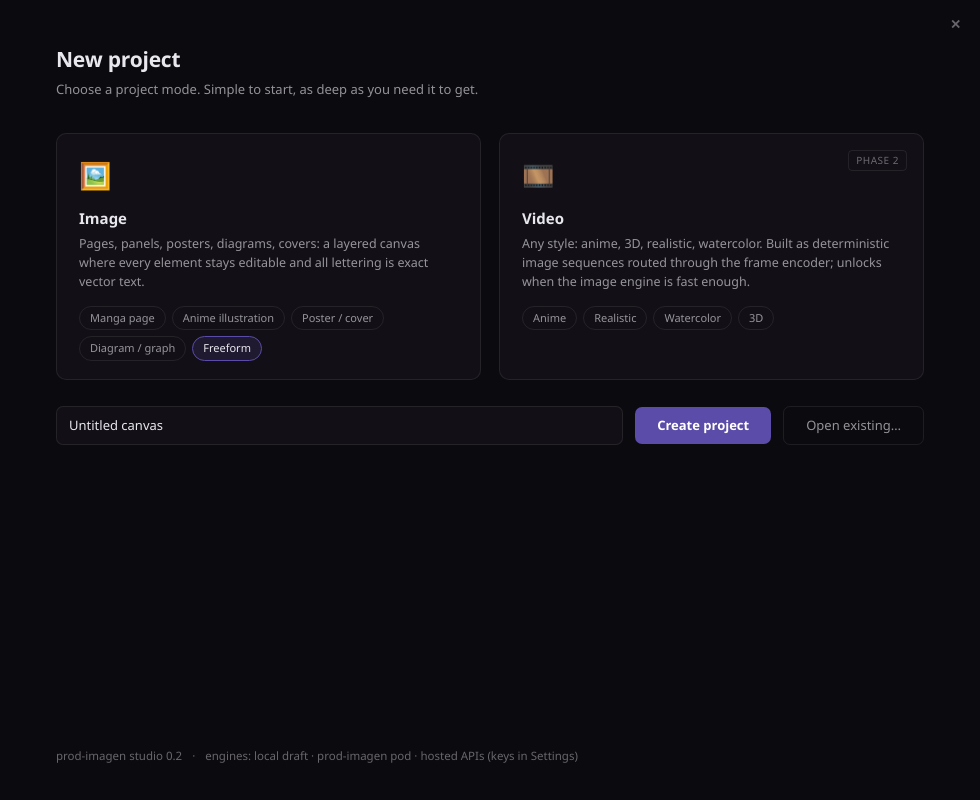
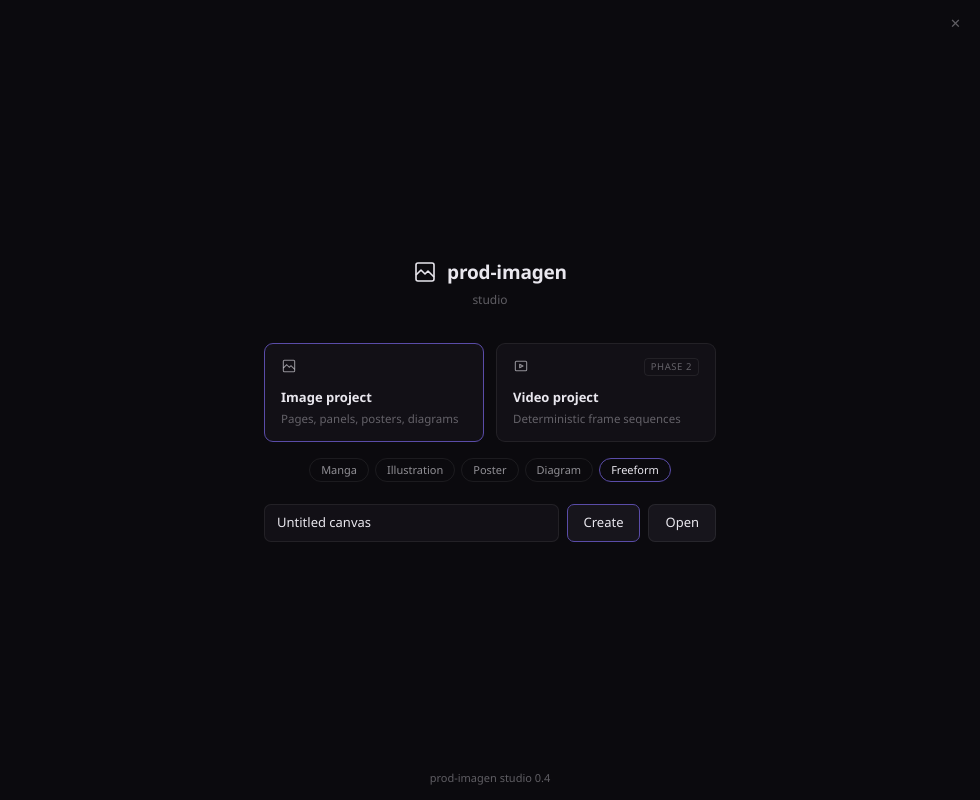
Before and after one commit to Anuj-Attri/prod-imagen-studio, an Electron app: page studio/launcher.html in a window 980 px wide. Both pictures are taken after a click on the element "Freeform". Drawn offline with Linux system fonts and the light colour scheme.

Commit message:
studio 0.4.1: minimal launcher, agent rename, purple diet, emoji-free

```diff
--- a/studio/editor.js
+++ b/studio/editor.js
@@ -385,8 +385,8 @@ function renderLayerList() {
     row.innerHTML =
       `<span class="glyph">${ICONS[layer.type] || ""}</span>` +
       `<span class="name">${escapeHtml(layer.name)}</span>` +
-      `<span class="mini vis ${layer.visible ? "" : "engaged"}" title="show / hide">${layer.visible ? "👁" : "–"}</span>` +
-      `<span class="mini lock ${layer.locked ? "engaged" : ""}" title="lock">${layer.locked ? "🔒" : "○"}</span>`;
+      `<span class="mini vis ${layer.visible ? "" : "engaged"}" title="show or hide">${layer.visible ? "●" : "○"}</span>` +
+      `<span class="mini lock ${layer.locked ? "engaged" : ""}" title="lock">${layer.locked ? "L" : "U"}</span>`;
     row.addEventListener("click", (event) => {
       if (event.target.classList.contains("vis")) { layer.visible = !layer.visible; renderCanvas(); return; }
       if (event.target.classList.contains("lock")) { layer.locked = !layer.locked; renderCanvas(); return; }
@@ -790,7 +790,7 @@ async function sendChat() {
     thinking.textContent = result.reply;
     chatHistory.push({ role: "assistant", content: result.reply });
   } catch (error) {
-    thinking.textContent = "Yoru is offline: " + error.message;
+    thinking.textContent = "Agent offline: " + error.message;
   }
 }
 function appendMsg(kind, text) {
--- a/studio/launcher.html
+++ b/studio/launcher.html
@@ -5,152 +5,131 @@
   <title>prod-imagen studio</title>
   <style>
     :root {
-      --bg: #0b0a0e; --surface: #121016; --surface-2: #17151c; --edge: rgba(255,255,255,0.08);
-      --ink: #e9e7ee; --ink-2: rgba(233,231,238,0.62); --ink-3: rgba(233,231,238,0.42); --accent: #5a4ca8;
+      --bg: #0b0a0e; --surface: #121016; --surface-2: #17151c;
+      --hairline: rgba(255,255,255,0.07); --hairline-strong: rgba(255,255,255,0.14);
+      --ink: #e9e7ee; --ink-2: rgba(233,231,238,0.60); --ink-3: rgba(233,231,238,0.38);
+      --accent: #5a4ca8;
     }
     * { box-sizing: border-box; margin: 0; user-select: none; }
     body {
       background: var(--bg); color: var(--ink); height: 100vh;
       font: 13px/1.5 "Segoe UI", system-ui, sans-serif;
-      display: flex; flex-direction: column; padding: 44px 56px 36px;
+      display: flex; flex-direction: column; align-items: center; justify-content: center;
     }
-    h1 { font-size: 21px; font-weight: 650; letter-spacing: -0.01em; }
-    .sub { color: var(--ink-2); margin-top: 4px; font-size: 13px; }
-    .modes { display: grid; grid-template-columns: 1fr 1fr; gap: 18px; margin-top: 34px; }
-    .mode {
-      background: var(--surface); border: 1px solid var(--edge); border-radius: 10px;
-      padding: 22px 22px 18px; cursor: pointer; transition: border-color 120ms, transform 120ms;
+    .drag-strip { position: fixed; top: 0; left: 0; right: 92px; height: 40px; -webkit-app-region: drag; }
+    #win-close {
+      position: fixed; top: 6px; right: 8px; width: 38px; height: 30px;
+      background: transparent; border: none; color: var(--ink-3); border-radius: 6px; cursor: pointer;
     }
-    .mode:hover { border-color: var(--accent); transform: translateY(-1px); }
-    .mode .glyph { font-size: 26px; }
-    .mode h2 { font-size: 15px; margin: 12px 0 4px; }
-    .mode p { color: var(--ink-2); font-size: 12.5px; line-height: 1.55; }
-    .mode .kinds { margin-top: 14px; display: flex; flex-wrap: wrap; gap: 6px; }
+    #win-close:hover { background: #b3352c; color: #fff; }
+    .wordmark { display: flex; align-items: center; gap: 10px; margin-bottom: 4px; }
+    .wordmark svg { width: 24px; height: 24px; color: var(--ink); }
+    .wordmark b { font-size: 19px; font-weight: 650; letter-spacing: -0.01em; }
+    .sub { color: var(--ink-3); font-size: 12px; margin-bottom: 34px; }
+    .sub a { color: var(--accent); text-decoration: none; }
+    .tiles { display: grid; grid-template-columns: 220px 220px; gap: 12px; }
+    .tile {
+      background: var(--surface); border: 1px solid var(--hairline); border-radius: 9px;
+      padding: 14px 16px; cursor: pointer; transition: border-color 120ms;
+    }
+    .tile:hover { border-color: var(--hairline-strong); }
+    .tile.sel { border-color: var(--accent); }
+    .tile svg { width: 16px; height: 16px; color: var(--ink-2); margin-bottom: 9px; }
+    .tile h2 { font-size: 13px; font-weight: 600; }
+    .tile p { color: var(--ink-3); font-size: 11.5px; margin-top: 2px; }
+    .tile .tag { float: right; font-size: 9.5px; letter-spacing: 0.06em; color: var(--ink-3); border: 1px solid var(--hairline); border-radius: 4px; padding: 1px 6px; }
+    .kinds { display: flex; gap: 6px; margin: 16px 0 22px; }
     .kind {
-      font-size: 11px; color: var(--ink-2); border: 1px solid var(--edge);
-      border-radius: 99px; padding: 3px 10px; cursor: pointer;
+      font-size: 11px; color: var(--ink-2); border: 1px solid var(--hairline);
+      border-radius: 99px; padding: 3px 11px; cursor: pointer;
     }
-    .kind:hover, .kind.sel { color: var(--ink); border-color: var(--accent); background: rgba(90,76,168,0.18); }
-    .mode.video { position: relative; }
-    .mode.video .badge {
-      position: absolute; top: 16px; right: 16px; font-size: 10px; letter-spacing: 0.05em;
-      color: var(--ink-3); border: 1px solid var(--edge); border-radius: 4px; padding: 2px 7px;
-    }
-    .row { display: flex; gap: 12px; align-items: center; margin-top: 26px; }
+    .kind:hover { color: var(--ink); border-color: var(--hairline-strong); }
+    .kind.sel { color: var(--ink); border-color: var(--accent); }
+    .row { display: flex; gap: 8px; width: 452px; }
     input[type="text"] {
-      flex: 1; background: var(--surface); border: 1px solid var(--edge); border-radius: 7px;
-      color: var(--ink); padding: 9px 12px; font: inherit; user-select: text;
+      flex: 1; background: var(--surface); border: 1px solid var(--hairline); border-radius: 7px;
+      color: var(--ink); padding: 8px 12px; font: inherit; user-select: text;
     }
     input[type="text"]:focus { outline: none; border-color: var(--accent); }
     button {
-      background: var(--accent); color: #fff; border: none; border-radius: 7px;
-      padding: 9px 22px; font: inherit; font-weight: 600; cursor: pointer;
+      background: var(--surface-2); color: var(--ink); border: 1px solid var(--hairline);
+      border-radius: 7px; padding: 8px 16px; font: inherit; cursor: pointer;
     }
-    button:disabled { opacity: 0.4; cursor: default; }
-    button.ghost { background: transparent; color: var(--ink-2); border: 1px solid var(--edge); font-weight: 500; }
-    button.ghost:hover { color: var(--ink); border-color: var(--ink-3); }
-    footer { margin-top: auto; display: flex; align-items: center; gap: 10px; color: var(--ink-3); font-size: 11.5px; }
+    button:hover { border-color: var(--hairline-strong); }
+    button.primary { border-color: var(--accent); }
+    footer { position: fixed; bottom: 14px; color: var(--ink-3); font-size: 11px; }
   </style>
 </head>
 <body>
   <div class="drag-strip"></div>
   <button id="win-close" title="Close">✕</button>
-  <style>
-    .drag-strip { position: fixed; top: 0; left: 0; right: 92px; height: 40px; -webkit-app-region: drag; }
-    #win-close {
-      position: fixed; top: 6px; right: 8px; width: 38px; height: 30px;
-      background: transparent; border: none; color: var(--ink-3); border-radius: 6px;
-    }
-    #win-close:hover { background: #b3352c; color: #fff; }
-  </style>
-  <h1>New project</h1>
-  <div class="sub">Choose a project mode. Simple to start, as deep as you need it to get.</div>
 
-  <div class="modes">
-    <div class="mode" id="mode-image" data-mode="image">
-      <div class="glyph">🖼️</div>
-      <h2>Image</h2>
-      <p>Pages, panels, posters, diagrams, covers: a layered canvas where every element stays editable and all lettering is exact vector text.</p>
-      <div class="kinds" id="image-kinds">
-        <span class="kind sel" data-kind="manga">Manga page</span>
-        <span class="kind" data-kind="anime">Anime illustration</span>
-        <span class="kind" data-kind="poster">Poster / cover</span>
-        <span class="kind" data-kind="diagram">Diagram / graph</span>
-        <span class="kind" data-kind="free">Freeform</span>
-      </div>
+  <div class="wordmark">
+    <svg viewBox="0 0 24 24" fill="none" stroke="currentColor" stroke-width="1.6"><rect x="3" y="3" width="18" height="18" rx="2"/><path d="M3 15l5-5 4 4 3-3 6 6" stroke-linejoin="round"/></svg>
+    <b>prod-imagen</b>
+  </div>
+  <div class="sub">studio</div>
+
+  <div class="tiles">
+    <div class="tile sel" id="tile-image" data-mode="image">
+      <svg viewBox="0 0 24 24" fill="none" stroke="currentColor" stroke-width="1.6"><rect x="3.5" y="3.5" width="17" height="17" rx="1.5"/><path d="M3.5 15l5-5 4 4 2.5-2.5 5.5 5.5"/></svg>
+      <h2>Image project</h2>
+      <p>Pages, panels, posters, diagrams</p>
     </div>
-    <div class="mode video" id="mode-video" data-mode="video">
-      <span class="badge">PHASE 2</span>
-      <div class="glyph">🎞️</div>
-      <h2>Video</h2>
-      <p>Any style: anime, 3D, realistic, watercolor. Built as deterministic image sequences routed through the frame encoder; unlocks when the image engine is fast enough.</p>
-      <div class="kinds">
-        <span class="kind" data-kind="anime-video">Anime</span>
-        <span class="kind" data-kind="realistic">Realistic</span>
-        <span class="kind" data-kind="watercolor">Watercolor</span>
-        <span class="kind" data-kind="3d">3D</span>
-      </div>
+    <div class="tile" id="tile-video" data-mode="video">
+      <span class="tag">PHASE 2</span>
+      <svg viewBox="0 0 24 24" fill="none" stroke="currentColor" stroke-width="1.6"><rect x="3.5" y="5" width="17" height="14" rx="1.5"/><path d="M10 9.5l5 2.5-5 2.5v-5z" stroke-linejoin="round"/></svg>
+      <h2>Video project</h2>
+      <p>Deterministic frame sequences</p>
     </div>
+  </div>
+
+  <div class="kinds" id="kinds">
+    <span class="kind sel" data-kind="manga">Manga</span>
+    <span class="kind" data-kind="anime">Illustration</span>
+    <span class="kind" data-kind="poster">Poster</span>
+    <span class="kind" data-kind="diagram">Diagram</span>
+    <span class="kind" data-kind="free">Freeform</span>
   </div>
 
   <div class="row">
     <input type="text" id="project-name" placeholder="Project name" value="Untitled manga" />
-    <button id="create">Create project</button>
-    <button id="open-existing" class="ghost">Open existing…</button>
+    <button id="create" class="primary">Create</button>
+    <button id="open-existing">Open</button>
   </div>
 
-  <footer>
-    <span>prod-imagen studio 0.2</span><span>·</span>
-    <span>engines: local draft · prod-imagen pod · hosted APIs (keys in Settings)</span>
-  </footer>
+  <footer>prod-imagen studio 0.4</footer>
 
   <script>
     let mode = "image";
     let kind = "manga";
-    const imageCard = document.getElementById("mode-image");
-    const videoCard = document.getElementById("mode-video");
+    document.getElementById("win-close").onclick = () => window.studio.win("close");
 
+    document.querySelectorAll(".tile").forEach((tile) => {
+      tile.addEventListener("click", () => {
+        document.querySelectorAll(".tile").forEach((t) => t.classList.remove("sel"));
+        tile.classList.add("sel");
+        mode = tile.dataset.mode;
+      });
+    });
     document.querySelectorAll(".kind").forEach((chip) => {
-      chip.addEventListener("click", (event) => {
-        event.stopPropagation();
-        const card = chip.closest(".mode");
-        mode = card.dataset.mode;
-        card.querySelectorAll(".kind").forEach((c) => c.classList.remove("sel"));
+      chip.addEventListener("click", () => {
+        document.querySelectorAll(".kind").forEach((c) => c.classList.remove("sel"));
         chip.classList.add("sel");
         kind = chip.dataset.kind;
-        syncName();
-      });
-    });
-    [imageCard, videoCard].forEach((card) => {
-      card.addEventListener("click", () => {
-        mode = card.dataset.mode;
-        syncName();
+        const names = { manga: "Untitled manga", anime: "Untitled illustration", poster: "Untitled poster", diagram: "Untitled diagram", free: "Untitled canvas" };
+        const input = document.getElementById("project-name");
+        if (input.value.startsWith("Untitled")) input.value = names[kind];
       });
     });
 
-    function syncName() {
-      const names = {
-        manga: "Untitled manga", anime: "Untitled illustration", poster: "Untitled poster",
-        diagram: "Untitled diagram", free: "Untitled canvas",
-        "anime-video": "Untitled anime video", realistic: "Untitled video",
-        watercolor: "Untitled video", "3d": "Untitled video",
-      };
-      const input = document.getElementById("project-name");
-      if (input.value.startsWith("Untitled")) input.value = names[kind] || "Untitled project";
-    }
-
     document.getElementById("create").addEventListener("click", () => {
-      if (mode === "video") {
-        alert("Video projects unlock in phase 2. The deterministic frame pipeline needs a fast-enough image engine first. Start with an Image project.");
-        return;
-      }
+      if (mode === "video") return alert("Video projects arrive in phase 2. Start with an Image project.");
       window.studio.openProject({
         name: document.getElementById("project-name").value.trim() || "Untitled",
-        mode, kind,
-        created: new Date().toISOString(),
+        mode, kind, created: new Date().toISOString(),
       });
     });
-
     document.getElementById("open-existing").addEventListener("click", async () => {
       const file = await window.studio.readFileDialog();
       if (!file) return;
@@ -158,7 +137,6 @@
       project._path = file.path;
       window.studio.openProject(project);
     });
-    document.getElementById("win-close").onclick = () => window.studio.win("close");
   </script>
 </body>
 </html>
```
Also changed, not shown: studio/editor.html (+16 -17 lines), 1 other file.
